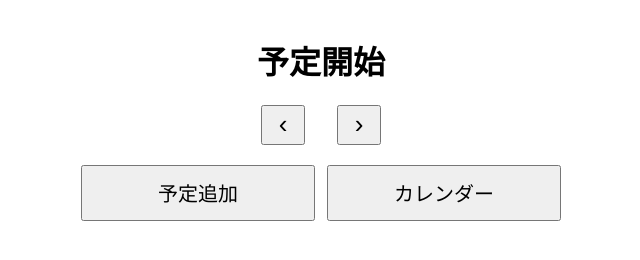
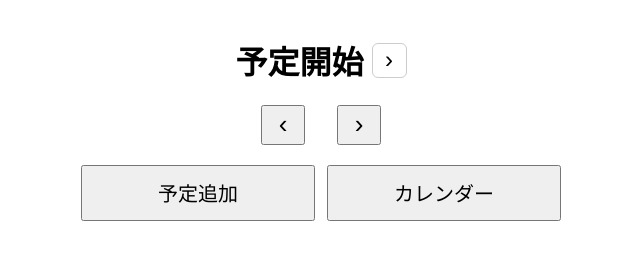
Before and after one commit to jin-ho35/my-schedule-app, a plain HTML site: page view.html in a window 1280 px wide. Shown: the whole page, without its empty margins (319-959 px from the left). Drawn offline with Linux system fonts and the light colour scheme.

Commit message:
Update view.html

```diff
--- a/view.html
+++ b/view.html
@@ -111,13 +111,34 @@
   padding: 0;
   font-size: 26px;
 }
+
+.pageTitleNav {
+  display: flex;
+  align-items: center;
+  justify-content: center;
+  gap: 8px;
+}
+
+.pageTitleNav button {
+  width: 35px;
+  height: 35px;
+  font-size: 24px;
+  border: 1px solid #ccc;
+  border-radius: 6px;
+  background: #fff;
+  cursor: pointer;
+}
+
 </style>
 
 
 </head>
 <body>
 
+  <div class="pageTitleNav">
   <h1>予定開始</h1>
+  <button type="button" onclick="goToChecklist()">›</button>
+</div>
 
  <div class="dateNav">
   <button type="button" onclick="changeDate(-1)">‹</button>
@@ -155,6 +176,10 @@
 
     function goToCalendar() {
       window.location.href = "calendar.html";
+    }
+
+    function goToChecklist() {
+      window.location.href = "checklist.html";
     }
 
 // 今日の予定を表示
```
